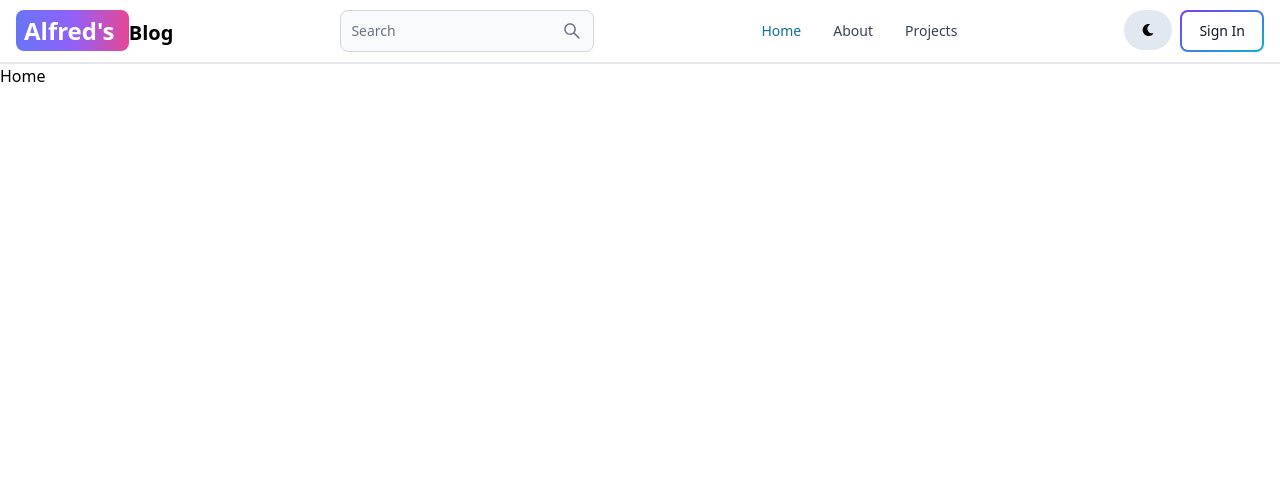
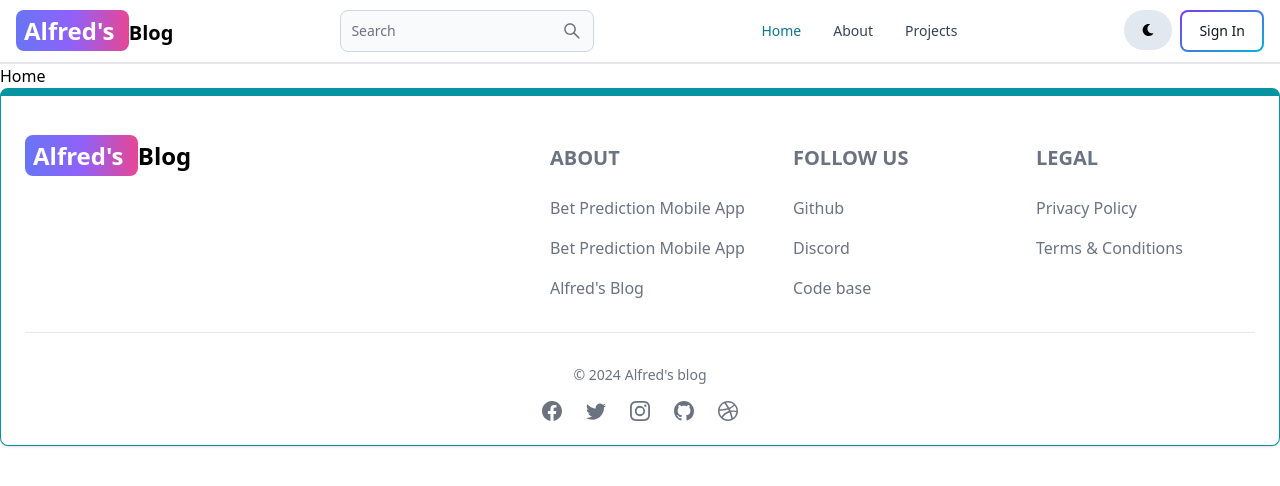
Before and after one commit to techyObura/mern-blog, a React (Vite) app in the folder client/: page / in a window 1280 px wide. Shown: the top 486 px of the page. Built offline with nearby package versions, Linux system fonts and the light colour scheme.

Commit message:
create footer component

```diff
--- a/client/src/App.jsx
+++ b/client/src/App.jsx
@@ -7,6 +7,7 @@
 import Dashboard from "./pages/Dashboard";
 import Projects from "./pages/Projects";
 import Header from "./components/Header";
+import FooterComponent from "./components/FooterComponent";
 
 const App = () => {
   return (
@@ -20,6 +21,7 @@
         <Route path="/dashboard" element={<Dashboard />} />
         <Route path="/projects" element={<Projects />} />
       </Routes>
+      <FooterComponent />
     </BrowserRouter>
   );
 };
--- /dev/null
+++ b/client/src/components/FooterComponent.jsx
@@ -0,0 +1,113 @@
+import { Footer } from "flowbite-react";
+import React from "react";
+import { Link } from "react-router-dom";
+import {
+  BsDribbble,
+  BsFacebook,
+  BsGithub,
+  BsInstagram,
+  BsTwitter,
+} from "react-icons/bs";
+
+const FooterComponent = () => {
+  return (
+    <Footer container className="border border-t-8 border-teal-500">
+      <div className="w-full max-w-7xl mx-auto">
+        <div className="grid w-full justify-between sm:flex md:grid-cols-1">
+          <div className="mt-5">
+            <Link
+              to="/"
+              className=" self-center whitespace-nowrap text-xl sm:text-2xl font-semibold dark:text-white "
+            >
+              <span className="px-2 py-1 bg-gradient-to-r from-indigo-500 via-purple-500 to-pink-500 rounded-lg text-white text-2xl">
+                Alfred's{" "}
+              </span>{" "}
+              Blog
+            </Link>
+          </div>
+          <div className="grid grid-cols-2 gap-8 sm:grid-cols-3 sm:gap-6 mt-6">
+            <div className="">
+              <Footer.Title title="About" className="text-lg sm:text-xl" />
+              <Footer.LinkGroup col className="text-[16px]">
+                <Footer.Link
+                  href="https://www.alfred'sbetprediction.com"
+                  target="_blank"
+                  rel="noopener noreferrer"
+                >
+                  Bet Prediction Mobile App
+                </Footer.Link>
+
+                <Footer.Link
+                  href="https://www.alfred'sbetprediction.com"
+                  target="_blank"
+                  rel="noopener noreferrer"
+                >
+                  Bet Prediction Mobile App
+                </Footer.Link>
+
+                <Footer.Link
+                  href="/about"
+                  target="_blank"
+                  rel="noopener noreferrer"
+                >
+                  Alfred's Blog
+                </Footer.Link>
+              </Footer.LinkGroup>
+            </div>
+
+            <div>
+              <Footer.Title title="Follow us" className="text-lg sm:text-xl" />
+              <Footer.LinkGroup col className="text-[16px]">
+                <Footer.Link
+                  href="https://www.github.com/techyobura"
+                  target="_blank"
+                  rel="noopener noreferrer"
+                >
+                  Github
+                </Footer.Link>
+
+                <Footer.Link href="#" target="_blank" rel="noopener noreferrer">
+                  Discord
+                </Footer.Link>
+
+                <Footer.Link href="#" target="_blank" rel="noopener noreferrer">
+                  Code base
+                </Footer.Link>
+              </Footer.LinkGroup>
+            </div>
+
+            <div>
+              <Footer.Title title="Legal" className="text-lg sm:text-xl" />
+              <Footer.LinkGroup col className="text-[16px]">
+                <Footer.Link href="#" target="_blank" rel="noopener noreferrer">
+                  Privacy Policy
+                </Footer.Link>
+
+                <Footer.Link href="#" target="_blank" rel="noopener noreferrer">
+                  Terms &amp; Conditions
+                </Footer.Link>
+              </Footer.LinkGroup>
+            </div>
+          </div>
+        </div>
+        <Footer.Divider />
+        <div className="flex justify-center items-center mt-4">
+          <Footer.Copyright
+            href="#"
+            by="Alfred's blog"
+            year={new Date().getFullYear()}
+          />
+        </div>
+        <div className="flex gap-6 mt-4 justify-center">
+          <Footer.Icon href="#" icon={BsFacebook} />
+          <Footer.Icon href="#" icon={BsTwitter} />
+          <Footer.Icon href="#" icon={BsInstagram} />
+          <Footer.Icon href="https://github.com/techyobura" icon={BsGithub} />
+          <Footer.Icon href="#" icon={BsDribbble} />
+        </div>
+      </div>
+    </Footer>
+  );
+};
+
+export default FooterComponent;
```
